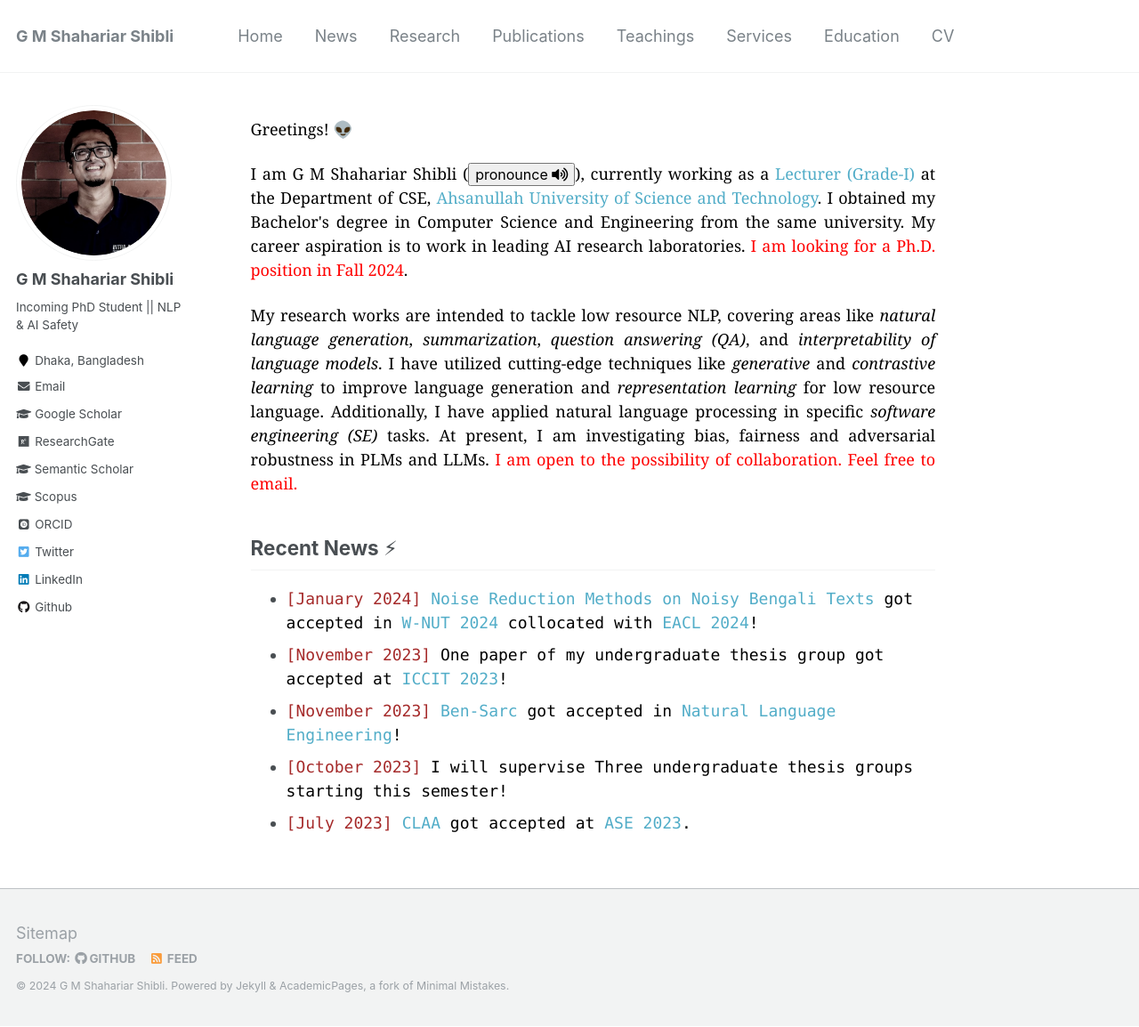
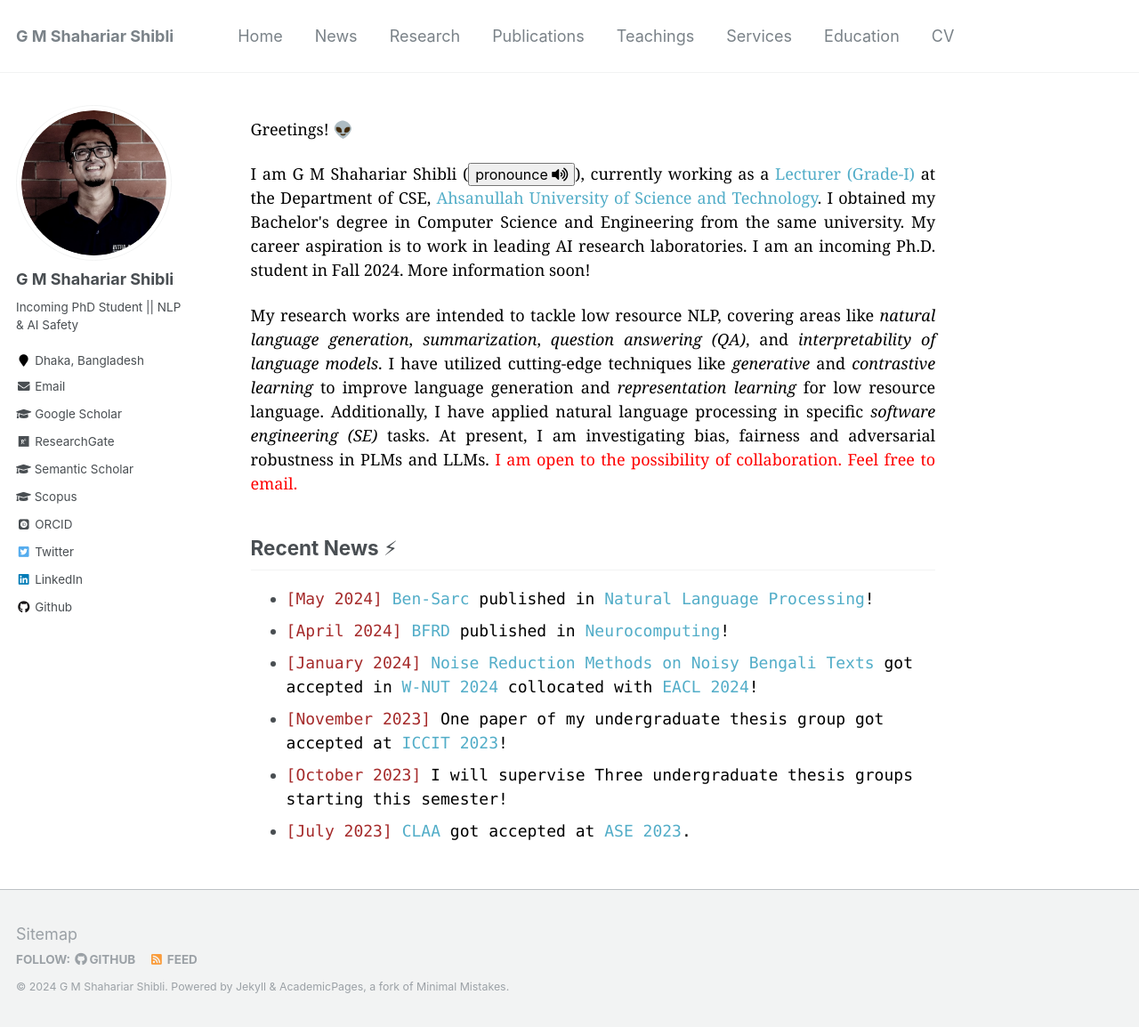
Before and after one commit to shahariar-shibli/shahariar-shibli.github.io, a Jekyll site: the page built from _pages/about.md, in a window 1280 px wide and 1154 px high. Shown: the whole window at 89% size. Built offline with Jekyll 4.4.1, drawn with Linux system fonts in a browser that asks for light colours; some web fonts are replaced.

Commit message:
Update about.md

```diff
--- a/_pages/about.md
+++ b/_pages/about.md
@@ -13,7 +13,7 @@ redirect_from:
 <p style="text-align:justify; color:black; font-family:Georgia">I am  G M Shahariar Shibli (<button onclick="playMusic()" style='font-size:16px'>pronounce <i class='fas fa-volume-up'></i></button>), currently working as
 a <a href="https://aust.edu/cse/faculty_member/mr_g_m_shahariar">Lecturer (Grade-I)</a> at the Department of CSE,
 <a href="https://aust.edu/">Ahsanullah University of Science and Technology</a>. I obtained my Bachelor's degree in Computer Science and
-Engineering from the same university. My career aspiration is to work in leading AI research laboratories. <span style="color:red;">I am looking for a Ph.D. position in Fall 2024</span>.
+Engineering from the same university. My career aspiration is to work in leading AI research laboratories. I am an incoming Ph.D. student in Fall 2024. More information soon!
 </p>
 
 
@@ -27,9 +27,10 @@ Additionally, I have applied natural language processing in specific <em>softwar
 
 
 ## Recent News ⚡
++ <span style="font-family:Monaco; color:black;"><span style="color:brown">[May 2024]</span> [Ben-Sarc](https://www.cambridge.org/core/journals/natural-language-processing/article/bensarc-a-selfannotated-corpus-for-sarcasm-detection-from-bengali-social-media-comments-and-its-baseline-evaluation/CE2E2FE7EC596AB6E0C528E995214095) published in [Natural Language Processing](https://www.cambridge.org/core/journals/natural-language-processing)!</span>
++ <span style="font-family:Monaco; color:black;"><span style="color:brown">[April 2024]</span> [BFRD](https://www.sciencedirect.com/science/article/abs/pii/S0925231224005034) published in [Neurocomputing](https://www.sciencedirect.com/journal/neurocomputing)!</span>
 + <span style="font-family:Monaco; color:black;"><span style="color:brown">[January 2024]</span> [Noise Reduction Methods on Noisy Bengali Texts](https://arxiv.org/pdf/2401.14360.pdf) got accepted in [W-NUT 2024](https://noisy-text.github.io/2024/) collocated with [EACL 2024](https://2024.eacl.org/)!</span>
 + <span style="font-family:Monaco; color:black;"><span style="color:brown">[November 2023]</span> One paper of my undergraduate thesis group got accepted at [ICCIT 2023](https://iccit.org.bd/2023/)!</span>
-+ <span style="font-family:Monaco; color:black;"><span style="color:brown">[November 2023]</span> [Ben-Sarc](https://www.researchgate.net/publication/357888683_Ben-Sarc_A_Corpus_for_Sarcasm_Detection_from_Bengali_Social_Media_Comments_and_Its_Baseline_Evaluation) got accepted in [Natural Language Engineering](https://www.cambridge.org/core/journals/natural-language-engineering)!</span>
 + <span style="font-family:Monaco; color:black;"><span style="color:brown">[October 2023]</span> I will supervise Three undergraduate thesis groups starting this semester!</span>
 + <span style="font-family:Monaco; color:black;"><span style="color:brown">[July 2023]</span> [CLAA](https://ieeexplore.ieee.org/document/10298556/) got accepted at [ASE 2023](https://conf.researchr.org/track/ase-2023/ase-2023-papers).</span>
 
```
